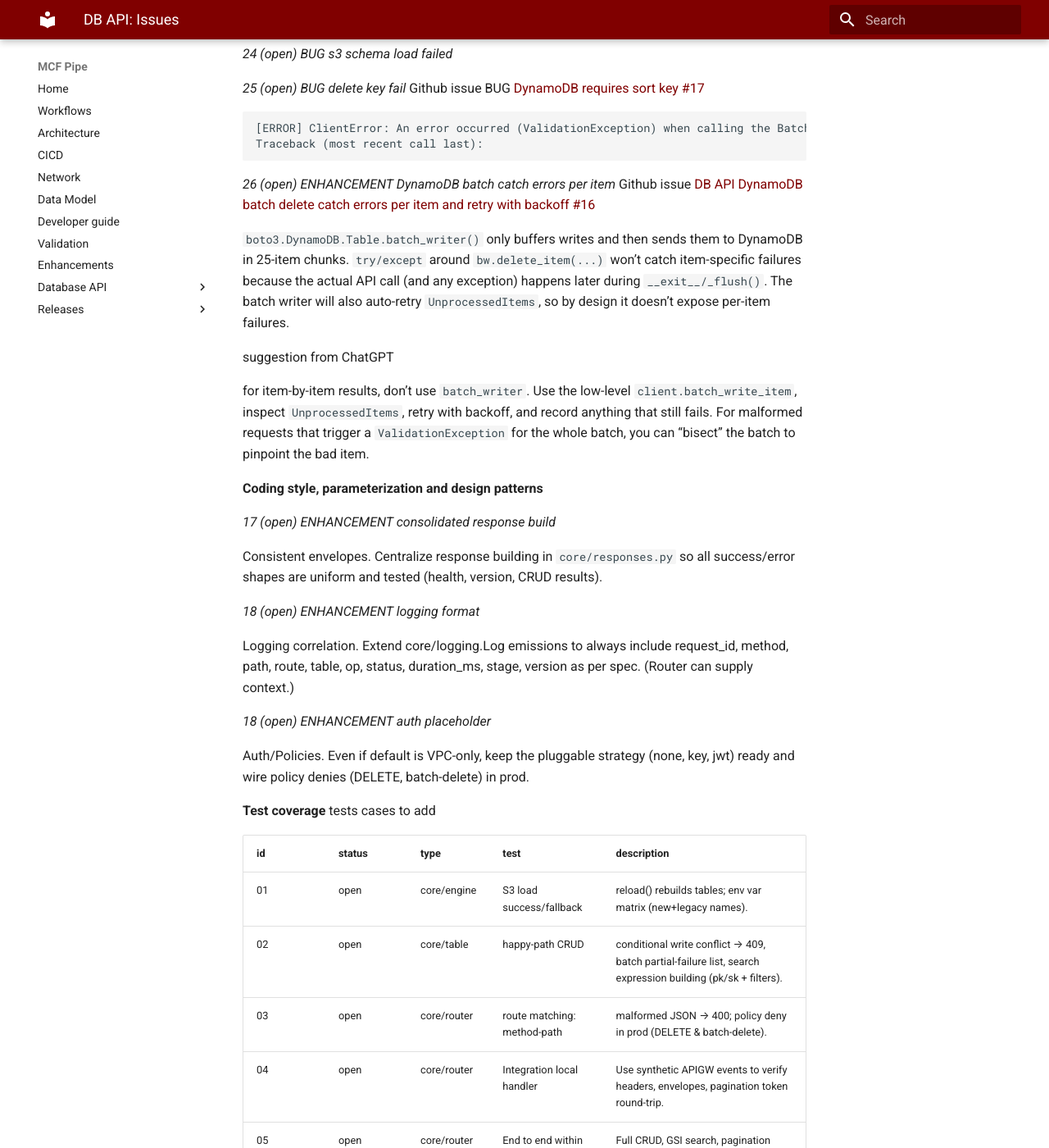
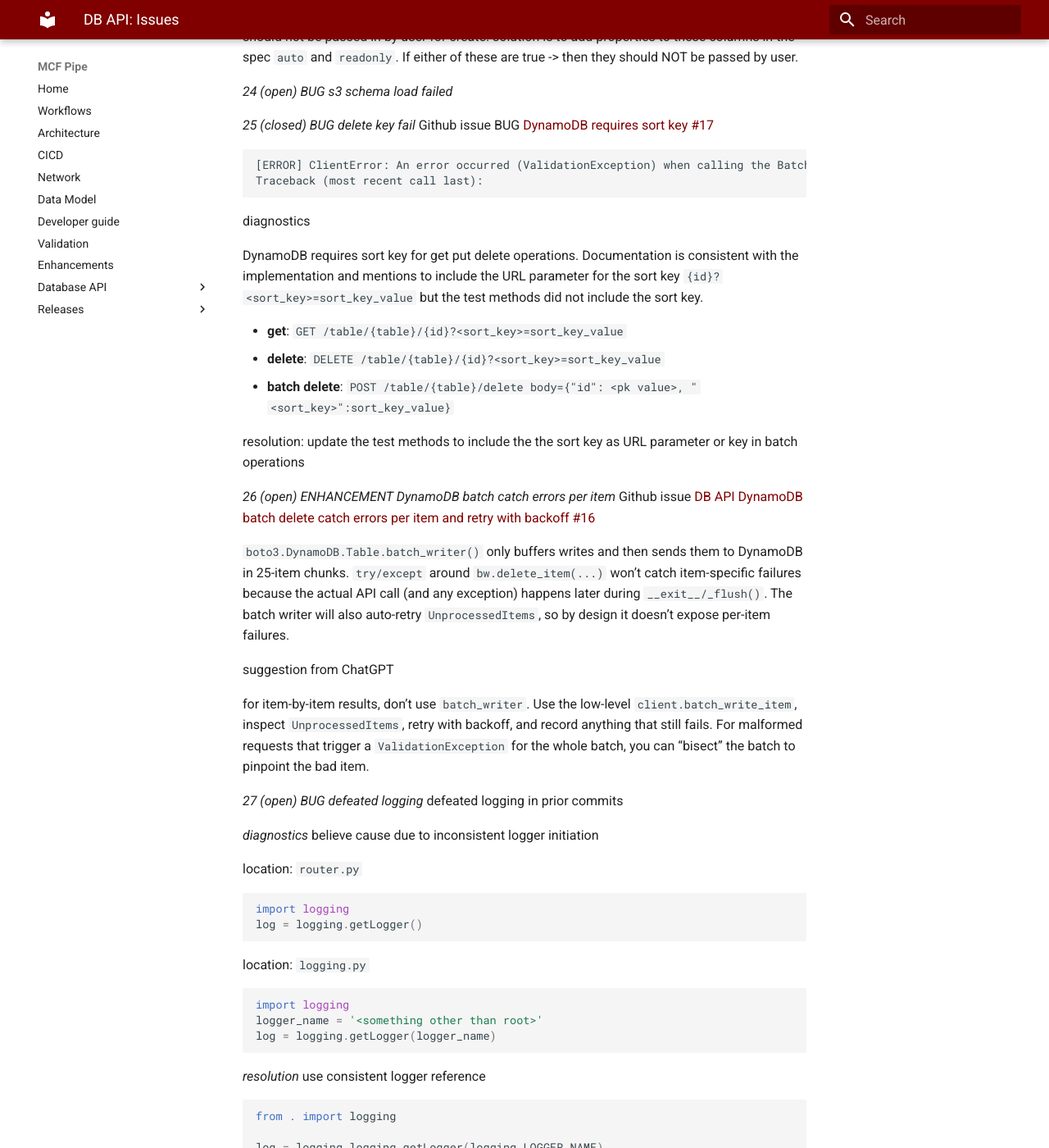
Before and after one commit to yayfalafels/mcfpipe, an MkDocs documentation site: the page built from docs/database_api/issues.md, in a window 1280 px wide and 1400 px high, scrolled down 9089 px. Shown: the whole window at 82% size. Built offline with MkDocs 1.6.1 and Material for MkDocs 9.7.7, drawn with Linux system fonts in a browser that asks for light colours; some of the changed text lies outside the part shown.

Commit message:
consistent logger name

````diff
--- a/docs/database_api/issues.md
+++ b/docs/database_api/issues.md
@@ -40,6 +40,7 @@ __issues__
 | 23 | closed | BUG | skip validation auto assigned fields | |
 | 24 | open | BUG | s3_schema_load_failed | |
 | 25 | open | BUG | delete key fail | Github issue BUG [DynamoDB requires sort key #17](https://github.com/yayfalafels/mcfpipe/issues/17) |
+| 27 | open | BUG | defeated logging | |
 | 26 | open | ENHANCEMENT | DynamoDB batch catch errors per item | Github issue [DB API DynamoDB batch delete catch errors per item and retry with backoff #16](https://github.com/yayfalafels/mcfpipe/issues/16)  |
 | 17 | open | ENHANCEMENT | consolidated response build | |
 | 18 | open | ENHANCEMENT | logging format | |
@@ -363,13 +364,23 @@ If either of these are true -> then they should NOT be passed by user.
 
 _24 (open) BUG s3 schema load failed_
 
-_25 (open) BUG delete key fail_
+_25 (closed) BUG delete key fail_
 Github issue BUG [DynamoDB requires sort key #17](https://github.com/yayfalafels/mcfpipe/issues/17)
 
 ```
 [ERROR] ClientError: An error occurred (ValidationException) when calling the BatchWriteItem operation: The provided key element does not match the schema
 Traceback (most recent call last):
 ```
+
+diagnostics
+
+DynamoDB requires sort key for get put delete operations. Documentation is consistent with the implementation and mentions to include the URL parameter for the sort key `{id}?<sort_key>=sort_key_value` but the test methods did not include the sort key.
+
+- **get**: `GET /table/{table}/{id}?<sort_key>=sort_key_value`
+- **delete**: `DELETE /table/{table}/{id}?<sort_key>=sort_key_value`
+- **batch delete**: `POST /table/{table}/delete body={"id": <pk value>, "<sort_key>":sort_key_value}`
+
+resolution: update the test methods to include the the sort key as URL parameter or key in batch operations
 
 _26 (open) ENHANCEMENT DynamoDB batch catch errors per item_
 Github issue [DB API DynamoDB batch delete catch errors per item and retry with backoff #16](https://github.com/yayfalafels/mcfpipe/issues/16)
@@ -379,6 +390,37 @@ Github issue [DB API DynamoDB batch delete catch errors per item and retry with
 suggestion from ChatGPT
 
 for item-by-item results, don’t use `batch_writer`. Use the low-level `client.batch_write_item`, inspect `UnprocessedItems`, retry with backoff, and record anything that still fails. For malformed requests that trigger a `ValidationException` for the whole batch, you can “bisect” the batch to pinpoint the bad item.
+
+_27 (open) BUG defeated logging_
+defeated logging in prior commits
+
+_diagnostics_
+believe cause due to inconsistent logger initiation
+
+location: `router.py`
+
+```python
+import logging
+log = logging.getLogger()
+```
+
+location: `logging.py`
+
+```python
+import logging
+logger_name = '<something other than root>'
+log = logging.getLogger(logger_name)
+```
+
+_resolution_
+use consistent logger reference
+
+```python
+from . import logging
+
+log = logging.logging.getLogger(logging.LOGGER_NAME)
+
+```
 
 __Coding style, parameterization and design patterns__
 
````
Also changed, not shown: dev/releases/011_dbapi.md (+8 -1 lines), docs/releases/011_dbapi.md (+15 -0 lines), 4 other files.
